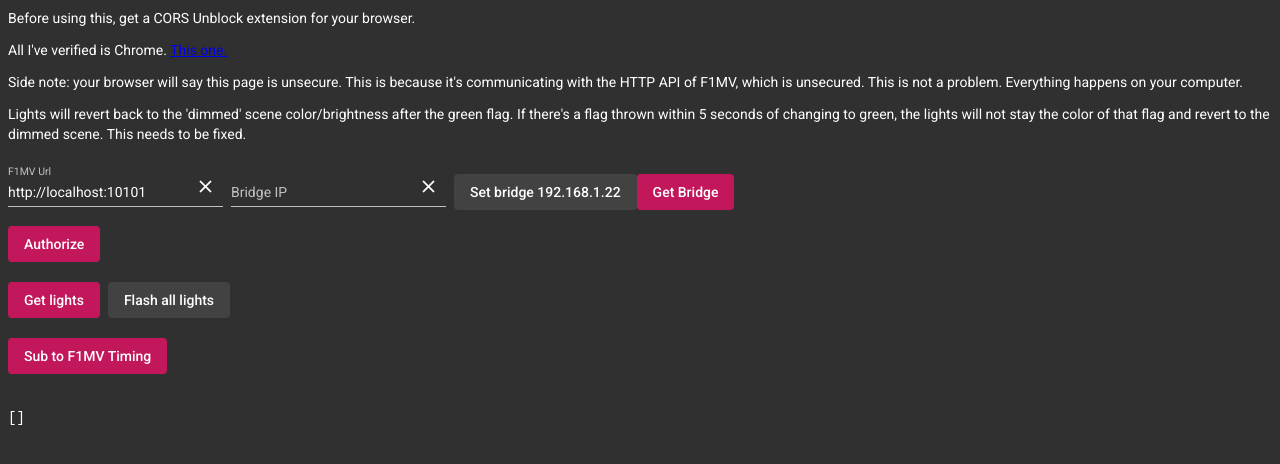
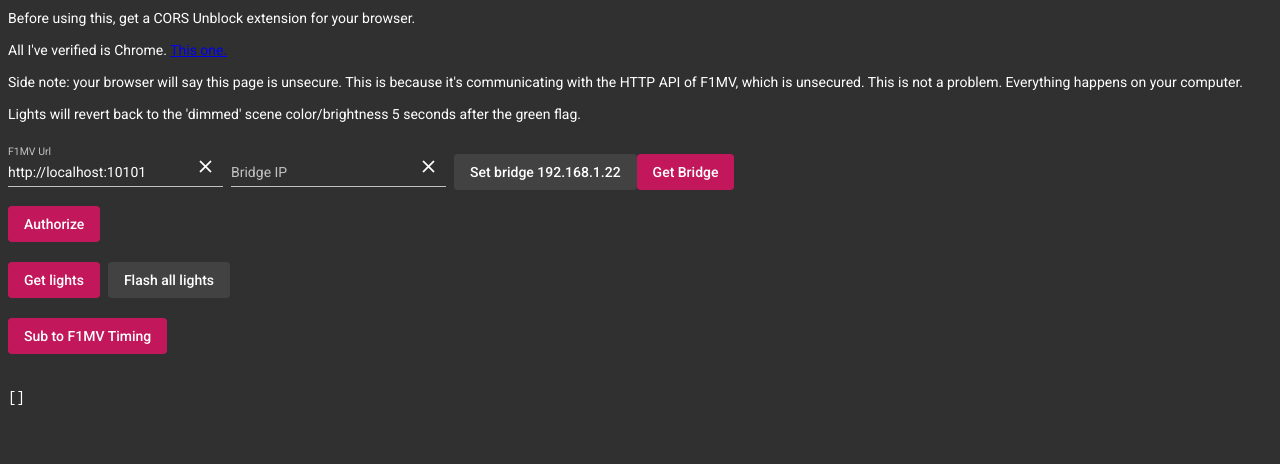
Before and after one commit to supersnellehenk/f1mv-hue-app, an Angular app: page / in a window 1280 px wide. Shown: the top 464 px of the page. Built offline with nearby package versions, Linux system fonts and the light colour scheme.

Commit message:
Remove notice

```diff
--- a/src/app/app.component.html
+++ b/src/app/app.component.html
@@ -13,10 +13,8 @@
   problem. Everything happens on your computer.
 </p>
 <p>
-  Lights will revert back to the 'dimmed' scene color/brightness after the green
-  flag. If there's a flag thrown within 5 seconds of changing to green, the
-  lights will not stay the color of that flag and revert to the dimmed scene.
-  This needs to be fixed.
+  Lights will revert back to the 'dimmed' scene color/brightness 5 seconds after
+  the green flag.
 </p>
 <div style="margin-bottom: 20px">
   <mat-form-field appearance="standard" style="margin-right: 8px">
```
